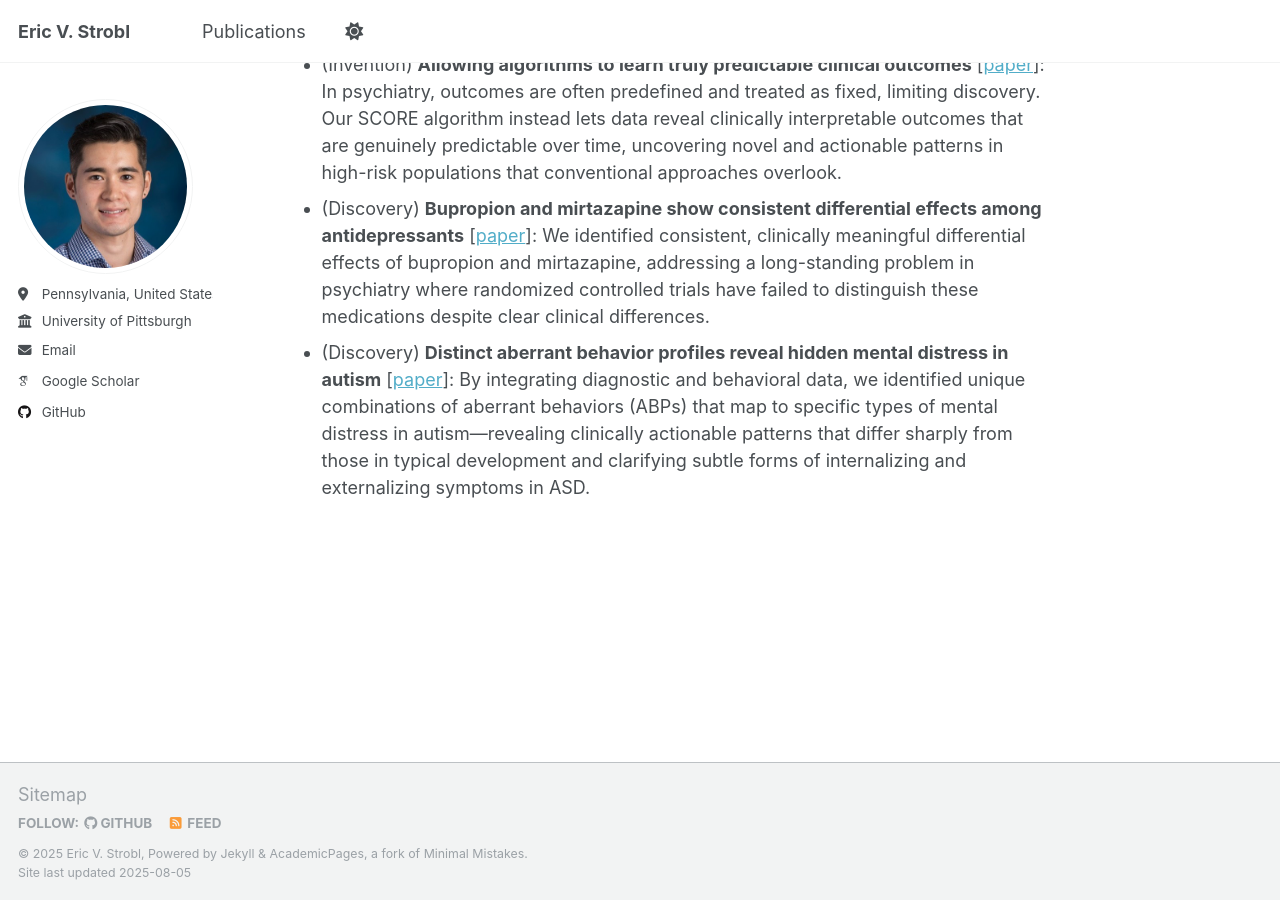
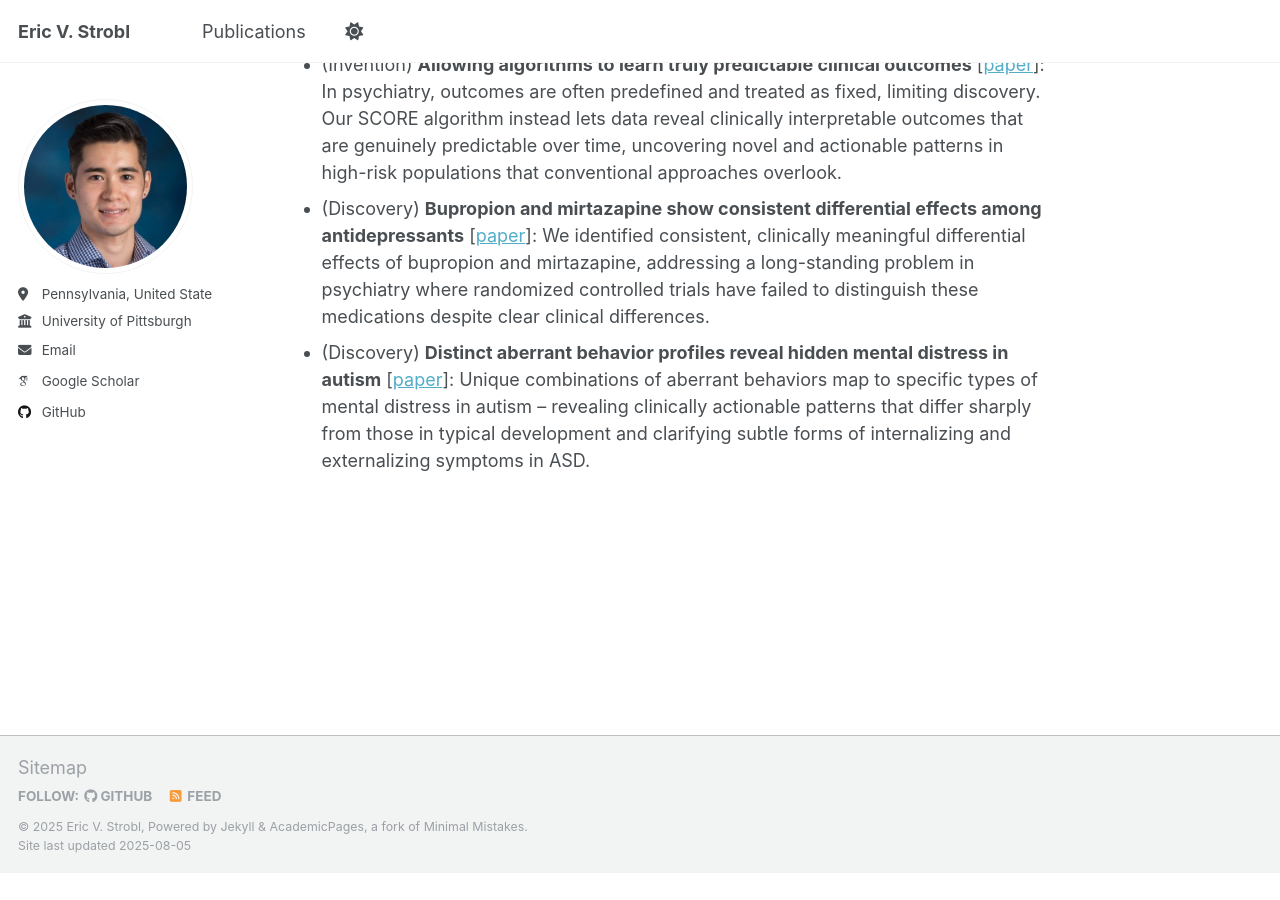
Before and after one commit to ericstrobl/ericstrobl.github.io, a Jekyll site: the page built from _pages/about.md, in a window 1280 px wide and 900 px high, scrolled down 534 px. Built offline with Jekyll 4.4.1, drawn with Linux system fonts in a browser that asks for light colours; some web fonts are replaced; a script that is not in the unit is left out; after the commit the page ends 1407 px from its top, so only the background shows below that.

Commit message:
Update about.md

```diff
--- a/_pages/about.md
+++ b/_pages/about.md
@@ -15,4 +15,4 @@ Recent Inventions & Discoveries
 - (Invention) **Causal inference with latent confounding via time-limited treatment effects** [[paper](https://arxiv.org/pdf/2506.16629)]: We demonstrate that the transient nature of certain treatments enables robust causal inference, even in the presence of latent confounders.
 - (Invention) **Allowing algorithms to learn truly predictable clinical outcomes** [[paper](https://www.medrxiv.org/content/10.1101/2025.04.11.25325553v1)]: In psychiatry, outcomes are often predefined and treated as fixed, limiting discovery. Our SCORE algorithm instead lets data reveal clinically interpretable outcomes that are genuinely predictable over time, uncovering novel and actionable patterns in high-risk populations that conventional approaches overlook.
 - (Discovery) **Bupropion and mirtazapine show consistent differential effects among antidepressants** [[paper](https://www.sciencedirect.com/science/article/pii/S0165032725009930)]: We identified consistent, clinically meaningful differential effects of bupropion and mirtazapine, addressing a long-standing problem in psychiatry where randomized controlled trials have failed to distinguish these medications despite clear clinical differences.
-- (Discovery) **Distinct aberrant behavior profiles reveal hidden mental distress in autism** [[paper](https://www.medrxiv.org/content/10.1101/2025.02.01.25321517v2)]: By integrating diagnostic and behavioral data, we identified unique combinations of aberrant behaviors (ABPs) that map to specific types of mental distress in autism—revealing clinically actionable patterns that differ sharply from those in typical development and clarifying subtle forms of internalizing and externalizing symptoms in ASD.
+- (Discovery) **Distinct aberrant behavior profiles reveal hidden mental distress in autism** [[paper](https://www.medrxiv.org/content/10.1101/2025.02.01.25321517v2)]: Unique combinations of aberrant behaviors map to specific types of mental distress in autism -- revealing clinically actionable patterns that differ sharply from those in typical development and clarifying subtle forms of internalizing and externalizing symptoms in ASD.
```
